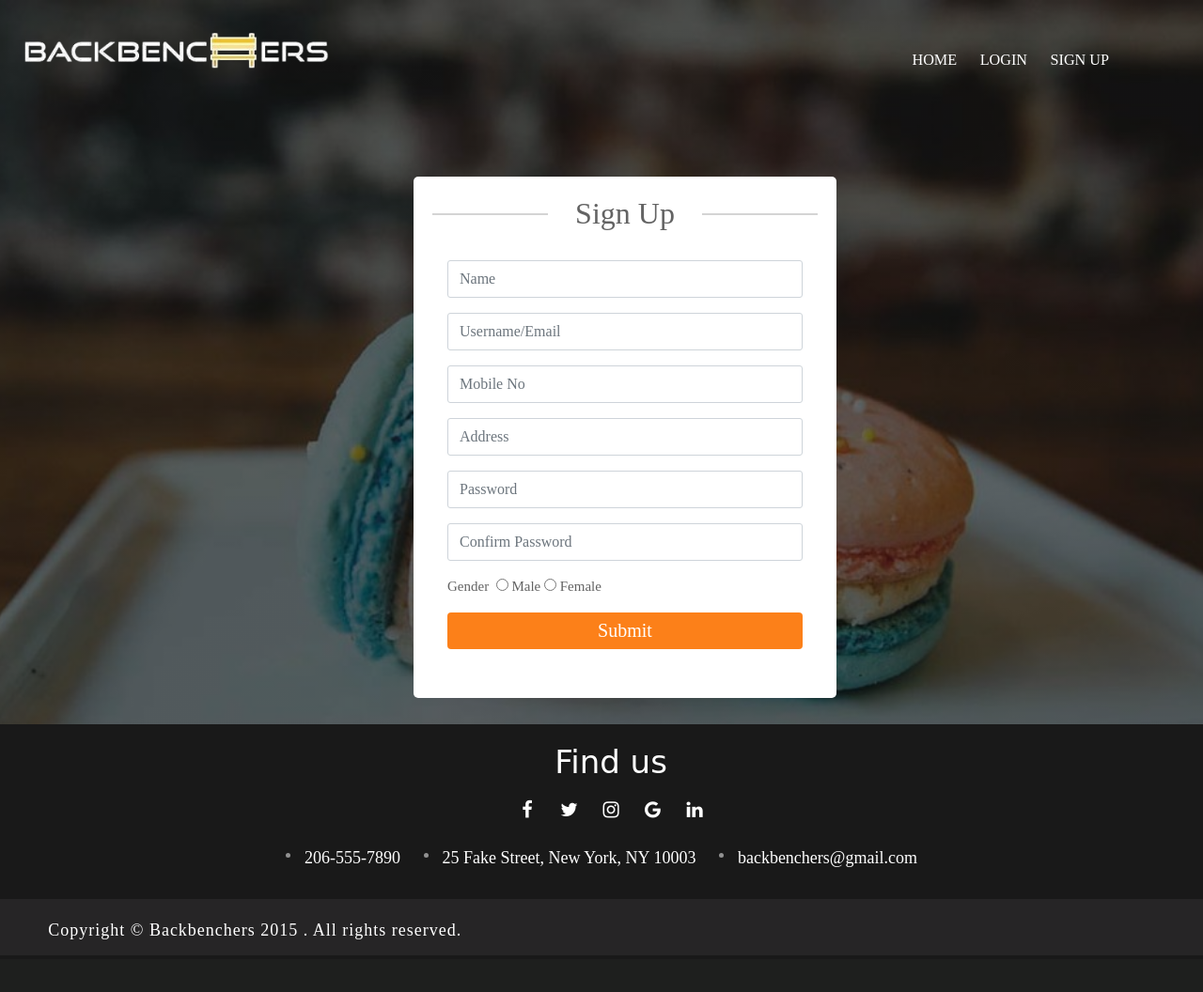
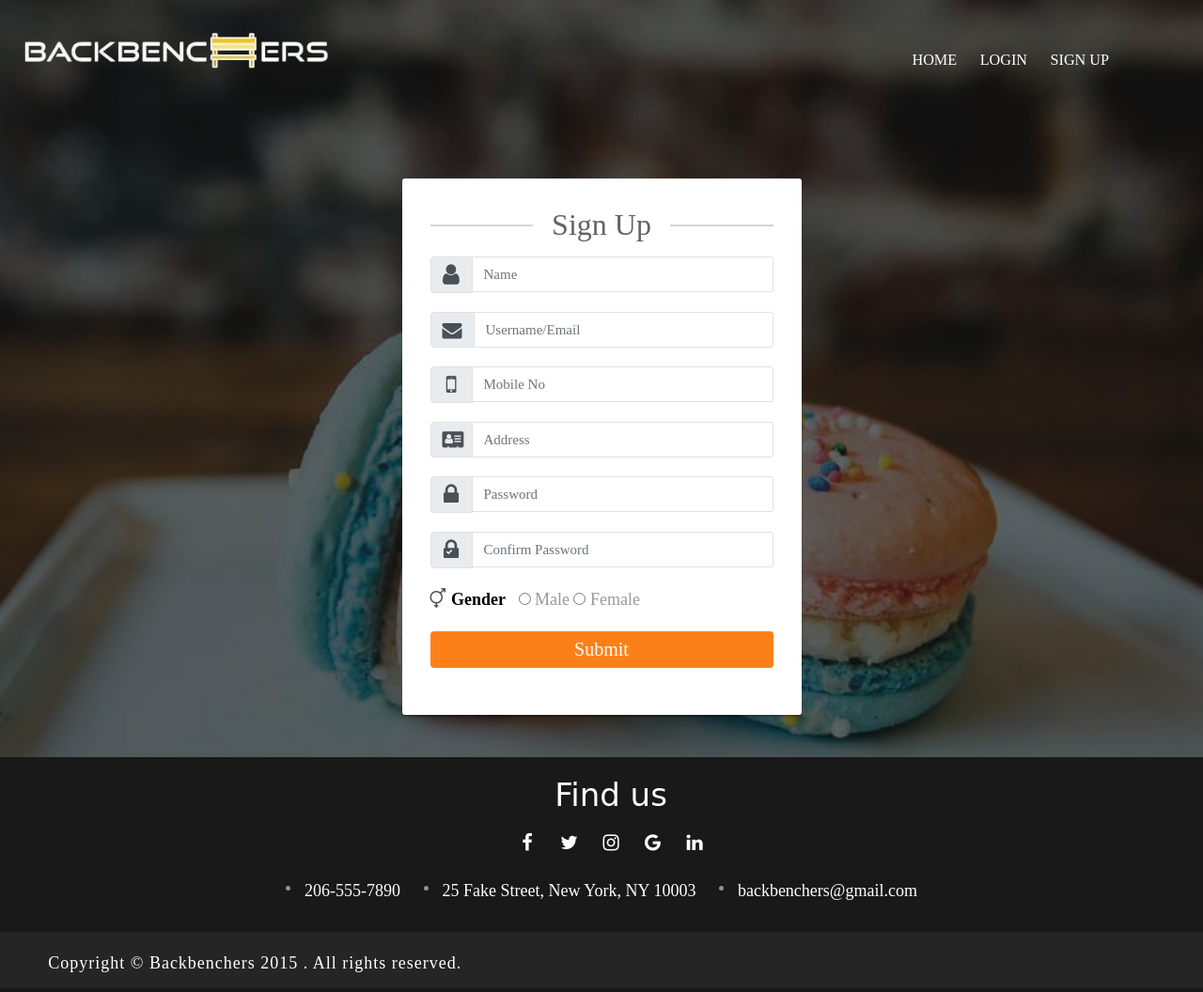
Before and after one commit to vidyaarumugam/Restaurant-Website, a PHP site: page /foobar/signup.php in a window 1280 px wide. Shown: the whole page at 94% size. Before the commit the page ends 1000 px from the top, so only its background shows below. Run offline with PHP 8.4, Linux system fonts and the light colour scheme.

Commit message:
add icons in signup

```diff
--- a/signup.php
+++ b/signup.php
@@ -42,6 +42,7 @@ if(isset($_REQUEST['submit']))
 <html lang="en">
 <head>
 <meta charset="utf-8">
+<link rel="stylesheet" href="https://maxcdn.bootstrapcdn.com/font-awesome/4.7.0/css/font-awesome.min.css">
 <link rel="stylesheet" href="https://stackpath.bootstrapcdn.com/bootstrap/4.5.0/css/bootstrap.min.css">
 <style>
 body {
@@ -49,7 +50,7 @@ body {
     background-size: cover;
     background-repeat: no-repeat;
     background-position: center;
-    height: 113vh;
+    height: 120vh;
     font-size: 18px;
     overflow-x: hidden;
     align-items: center;
@@ -62,23 +63,39 @@ body {
     justify-content: center;
     align-items: center;
 }
-.modal-signup {
-	color: #636363;
-	width: 400px;
+.form-control {
+	font-size: 15px;
 }
-.modal-signup .modal-content {
-	width: 450px;
+.form-control, .form-control:focus, .input-group-text {
+	border-color: #e1e1e1;
+}
+.form-control, .btn {
+	border-radius: 3px;
+}
+.signup-form {
+	width: 425px;
 	margin: 0 auto;
 	padding: 30px 0;
-  	font-size: 15px;
 }
-.modal-signup .modal-content h2 {
+.signup-form form {
+	color: #999;
+	border-radius: 3px;
+	margin-bottom: 15px;
+	background: #fff;
+	box-shadow: 0px 2px 2px rgba(0, 0, 0, 0.3);
+	padding: 30px;
+}
+.signup-form h2 {
+	color: black;
+	margin-top: 0;
+}
+.signup-form h2 {
 	color: #636363;
 	margin: 0 0 15px;
 	position: relative;
 	text-align: center;
 }
-.modal-signup .modal-content h2:before, .modal-signup .modal-content h2:after {
+.signup-form h2:before, .signup-form  h2:after {
 	content: "";
 	height: 2px;
 	width: 30%;
@@ -87,31 +104,28 @@ body {
 	top: 50%;
 	z-index: 2;
 }
-.modal-signup .modal-content h2:before {
+.signup-form  h2:before {
 	left: 0;
 }
-.modal-signup .modal-content h2:after {
+.signup-form  h2:after {
 	right: 0;
 }
-.modal-signup .modal-content {
-	padding: 20px;
-	border-radius: 5px;
-	border: none;
+.signup-form .form-group {
+	margin-bottom: 20px;
 }
-.modal-signup .form-control:focus {
-	border-color: #70c5c0;
+.signup-form label {
+	font-weight: normal;
+	font-size: 15px;
 }
-.modal-signup .form-control, .modal-login .btn {
-	min-height: 40px;
-	border-radius: 3px;
+.signup-form .form-control {
+	min-height: 38px;
+	box-shadow: none !important;
 }
-.modal-signup .close {
-	position: absolute;
-	top: -5px;
-	right: -5px;
+.signup-form .input-group-addon {
+	max-width: 42px;
+	text-align: center;
 }
-
-.modal-signup .btn, .modal-login .btn:active {
+.signup-form .btn, .signup-form .btn:active {
     color: #fff;
 	border-radius: 4px;
 	background: #fc8019 !important;
@@ -120,44 +134,127 @@ body {
 	line-height: normal;
 	border: none;
 }
-.modal-signup .btn:hover, .modal-signup .btn:focus {
+.signup-form .btn:hover, .signup-form .btn:focus {
 	opacity: 0.8;
 }
-.trigger-btn {
-	display: inline-block;
-	margin: 100px auto;
+.signup-form a {
+	color: #fff;
+	text-decoration: underline;
 }
-
+.signup-form a:hover {
+	text-decoration: none;
+}
+.signup-form form a {
+	color: #19aa8d;
+	text-decoration: none;
+}
+.signup-form form a:hover {
+	text-decoration: underline;
+}
+.signup-form .fa {
+	font-size: 21px;
+}
+.signup-form .fa-mobile {
+	font-size: 25px;
+    width: 19px;
+}
+.signup-form .fa-user {
+	font-size: 25px;
+    width: 19px;
+}
+.signup-form .fa-lock {
+	font-size: 25px;
+    width: 19px;
+}
+.signup-form .fa-address-card {
+	font-size: 20px;
+    width: 19px;
+}
+.signup-form .fa-check {
+	color: #fff;
+	left: 17px;
+	top: 18px;
+	font-size: 7px;
+	position: absolute;
+}
+.fa-transgender:before {
+    color: #495057;
+}
+b{
+	color: black;
+}
 </style>
 </head>
 <body>
 <div class="overlay">
-<div class="modal-dialog modal-signup">
-		<div class="modal-content">
+<div class="signup-form">
+    <form action="signup.php" method="post">
 		<h2>Sign Up</h2>
-			<div class="modal-body">
-				<form action="signup.php" method="post">
         <div class="form-group">
+			<div class="input-group">
+				<div class="input-group-prepend">
+					<span class="input-group-text">
+						<span class="fa fa-user"></span>
+					</span>
+				</div>
                 <input type="text" class="form-control" name="name" placeholder="Name" required="required">
 			</div>
+        </div>
         <div class="form-group">
+			<div class="input-group">
+				<div class="input-group-prepend">
+					<span class="input-group-text">
+						<span class="fa fa-envelope"></span>
+					</span>
+				</div>
                 <input type="email" class="form-control" pattern="^[a-zA-Z0-9.!#$%&’*+/=?^_`{|}~-]+@[a-zA-Z0-9-]+(?:\.[a-zA-Z0-9-]+)+$" name="username" placeholder="Username/Email" required="required">
 			</div>
+        </div>
         <div class="form-group">
+			<div class="input-group">
+				<div class="input-group-prepend">
+					<span class="input-group-text">
+						<i class="fa fa-mobile"></i>
+					</span>
+				</div>
                 <input type="phone" class="form-control" title="Please enter valid number!" pattern="[1-9]{1}[0-9]{9}" name="mobile" placeholder="Mobile No" required="required">
 			</div>
+        </div>
         <div class="form-group">
+			<div class="input-group">
+				<div class="input-group-prepend">
+					<span class="input-group-text">
+						<i class="fa fa-address-card"></i>
+					</span>
+				</div>
                 <input type="text" class="form-control" name="address" placeholder="Address" required="required">
 			</div>
+        </div>
 		<div class="form-group">
+			<div class="input-group">
+				<div class="input-group-prepend">
+					<span class="input-group-text">
+						<i class="fa fa-lock"></i>
+					</span>
+				</div>
 				<input type="password" class="form-control" name="password" placeholder="Password" required="required">
 			</div>
+        </div>
 		<div class="form-group">
+			<div class="input-group">
+				<div class="input-group-prepend">
+					<span class="input-group-text">
+						<i class="fa fa-lock"></i>
+						<i class="fa fa-check"></i>
+					</span>
+				</div>
                 <input type="password" class="form-control" name="confirm_password" placeholder="Confirm Password" required="required">
 			</div>
+        </div>
         <div class="form-group">
-						Gender
-						&nbsp;<input type="radio" name="gender" value="Male"> Male
+		<i class="fa fa-transgender"></i>
+        <b>Gender</b>
+		&nbsp;&nbsp;<input type="radio" name="gender" value="Male"> Male
                     <input type="radio" name="gender" value="Female"> Female
 		</div>
 		<div class="form-group">
@@ -166,8 +263,6 @@ body {
     </form>
 </div>
 </div>
-	</div>
-</div>
 <?php
 include("footer.html");
 ?>
```
Lines whose indentation alone changed are shown as unchanged.
